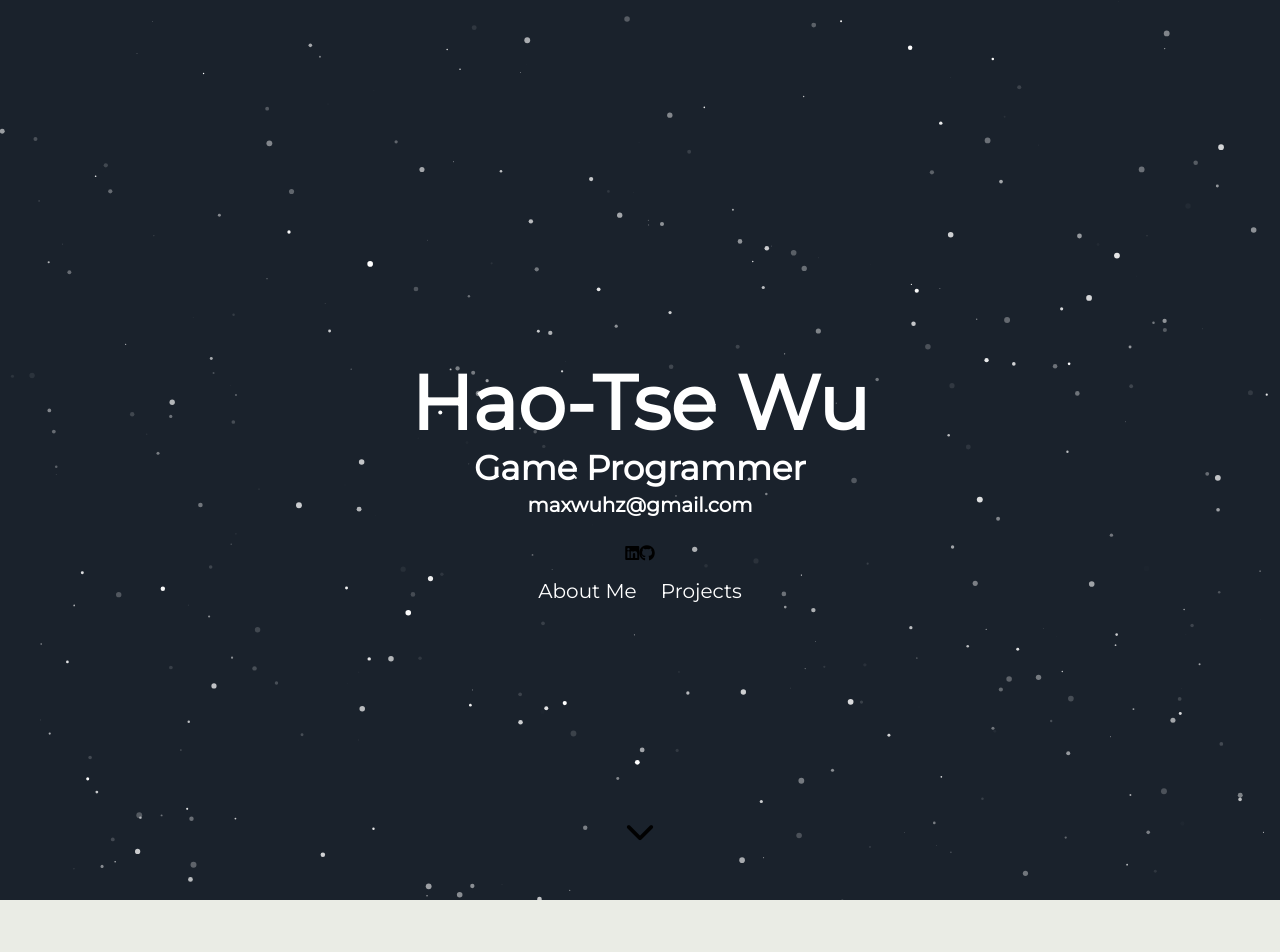
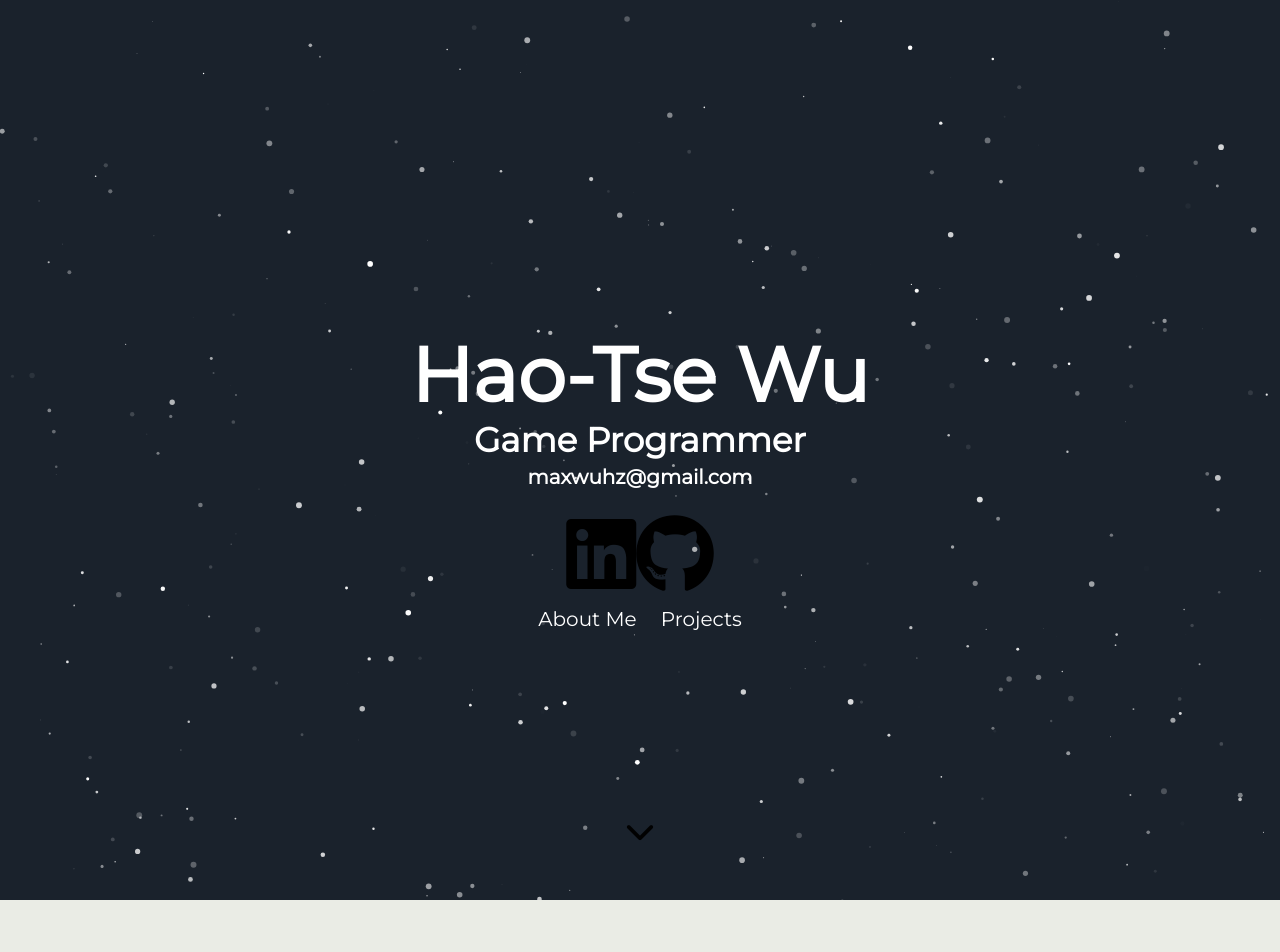
Before and after one commit to Maxroo/Maxroo.github.io, a Jekyll site: the page built from index.html, in a window 1280 px wide. Shown: the top 952 px of the page. Built offline with Jekyll 4.4.1, drawn with Linux system fonts in a browser that asks for light colours; nearby versions of some CDN libraries; some web fonts are replaced.

Commit message:
change icon size

```diff
--- a/_includes/header.html
+++ b/_includes/header.html
@@ -20,8 +20,8 @@
 
       </h1>
       <div class="header-icons">
-        <a aria-label="My LinkedIn" target="_blank" href="https://www.linkedin.com/in/hao-tsewu/"><i class="fab fa-linkedin"></i></a>
-        <a aria-label="My Github" target="_blank" href="https://github.com/maxroo"><i class="fab fa-github"></i></a>
+        <a aria-label="My LinkedIn" target="_blank" href="https://www.linkedin.com/in/hao-tsewu/"><i class="fab fa-linkedin fa-5x"></i></a>
+        <a aria-label="My Github" target="_blank" href="https://github.com/maxroo"><i class="fab fa-github fa-5x"></i></a>
 
       </div>
       <div class="header-links">
```
